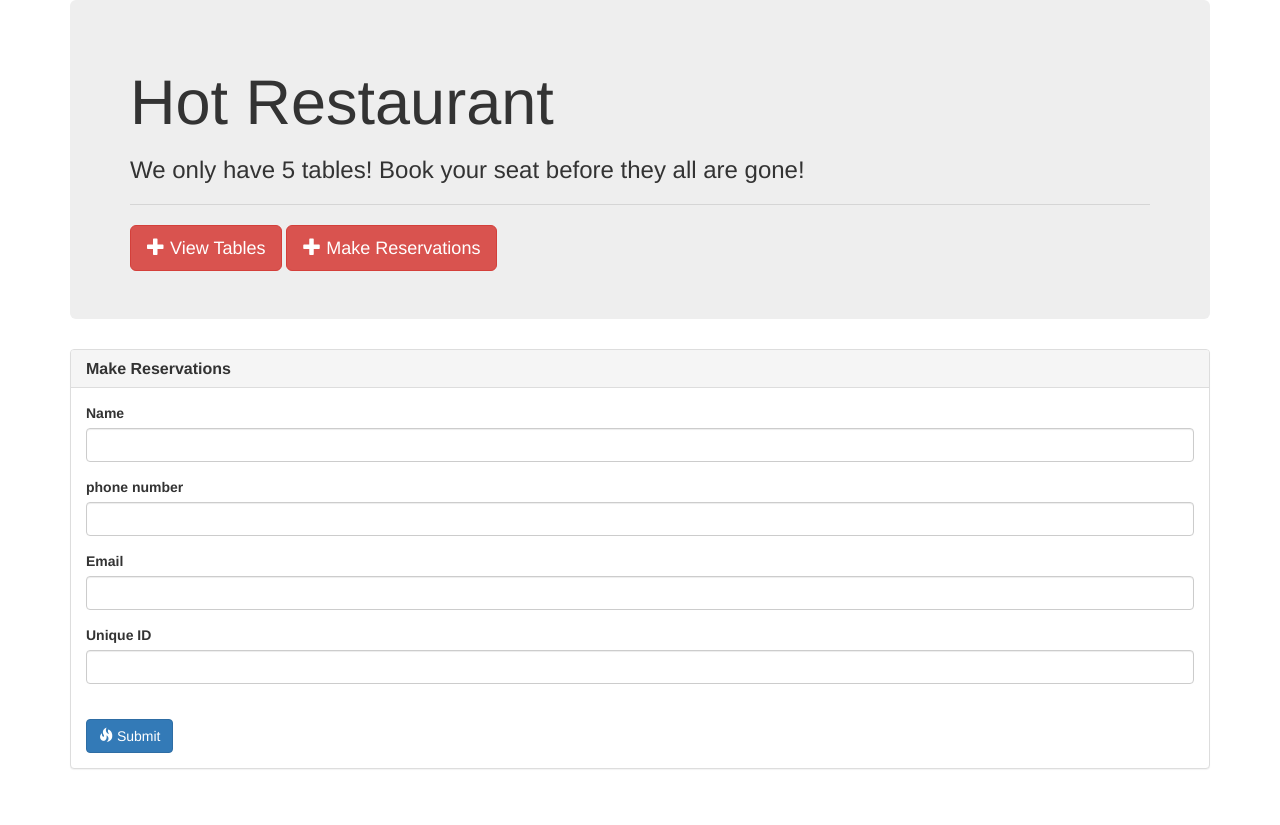
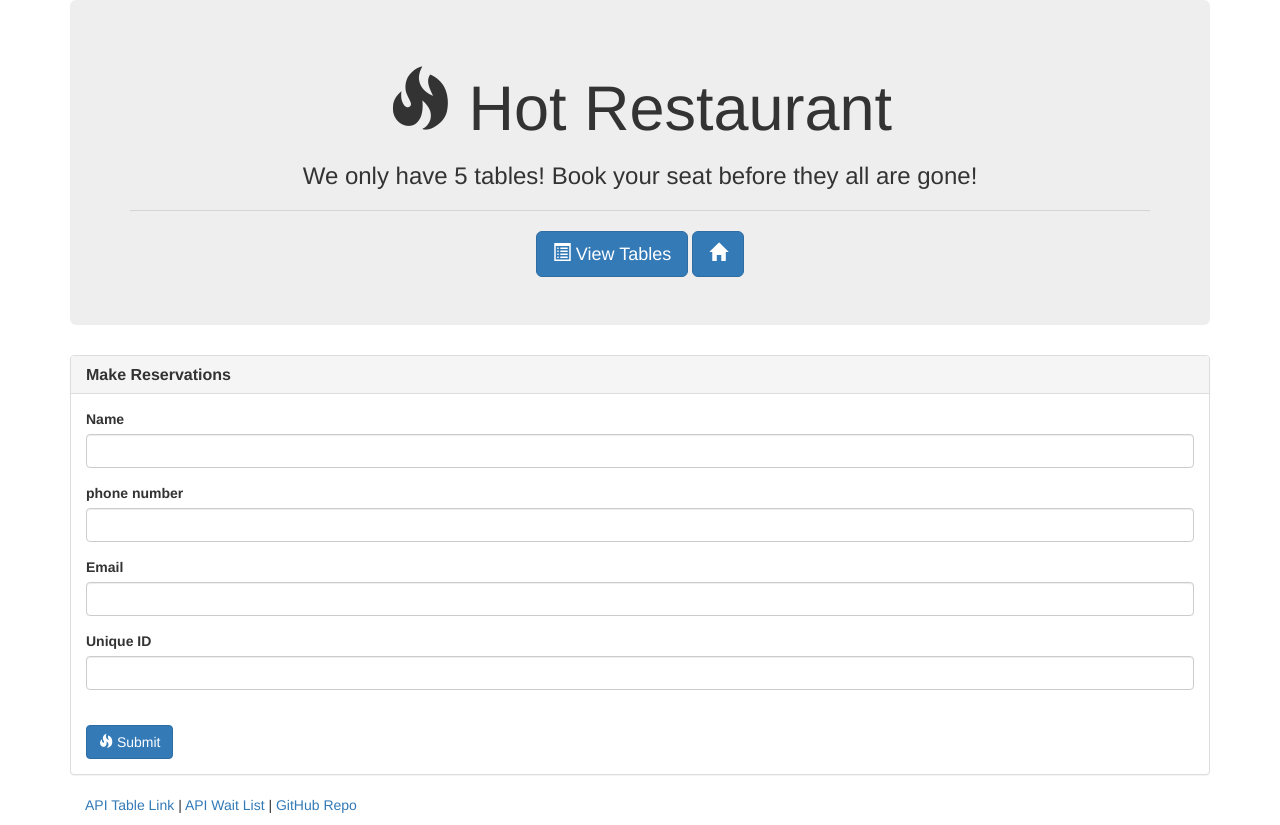
Before and after one commit to JuliaLid/Restaurant-Reservation, a plain HTML site: page reserve.html in a window 1280 px wide. Before the commit the page ends 800 px from the top, so only its background shows below. Drawn offline with nearby package versions, Linux system fonts and the light colour scheme.

Commit message:
second edited links

```diff
--- a/reserve.html
+++ b/reserve.html
@@ -13,12 +13,13 @@
 
   <div class="container">
     <div class="jumbotron">
-      <h1> Hot Restaurant</h1>
-      <h3>We only have 5 tables! Book your seat before they all are gone!</h3>
+      <h1 class="text-center"><span class="glyphicon glyphicon-fire"></span> Hot Restaurant</h1>
+      <h3 class="text-center">We only have 5 tables! Book your seat before they all are gone!</h3>
       <hr>
-      <a href="/add"><button type="button" class="btn btn-danger btn-lg"><span class="glyphicon glyphicon-plus"></span> View Tables</button></a>
-      <a href="/add"><button type="button" class="btn btn-danger btn-lg"><span class="glyphicon glyphicon-plus"></span> Make Reservations</button></a>
-    </div>
+      <div class="text-center">
+      <a href="/tables"><button type="button" class="btn btn-primary btn-lg"><span class="glyphicon glyphicon-list-alt"></span> View Tables</button></a>
+      <a href="/index"><button type="button" class="btn btn-primary btn-lg"><span class="glyphicon glyphicon-home"></span></button></a>
+    </div></div>
     <div class="row">
 
       <div class="col-lg-12">
@@ -59,6 +60,12 @@
         </div>
       </div>
     </div>
+
+    <footer class="footer">
+      <div class="container">
+        <p><a href="/api/table">API Table Link</a> | <a href="/api/waitlist">API Wait List</a> | <a href="https://github.com/JuliaLid/Restaurant-Reservation">GitHub Repo</a></p>
+      </div>
+    </footer>
   </div>
 
   <script>
@@ -74,6 +81,8 @@
         unique-id: $("#unique-id").val().trim()
       };
 
+      console.log(makeReservation);
+
       // Question: What does this code do??
       $.post("/api/new", makeReservation)
       .then(function(data) {
```
